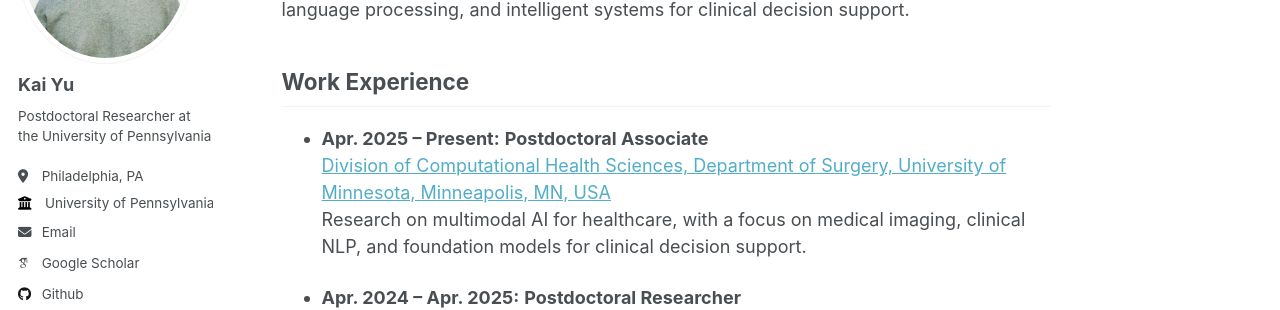
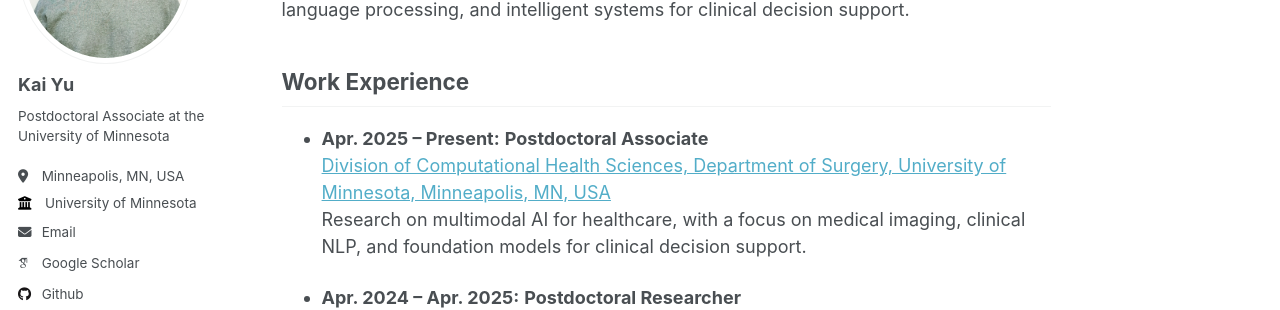
Before and after one commit to yukkai/yukkai.github.io, a Jekyll site: the page built from _pages/about.md, in a window 1280 px wide. Shown: the part 233-543 px from the top of the page. Built offline with Jekyll 4.4.1, drawn with Linux system fonts in a browser that asks for light colours; some web fonts are replaced.

Commit message:
update config

```diff
--- a/_config.yml
+++ b/_config.yml
@@ -24,9 +24,9 @@ author:
   avatar           : "profile.JPG"
   name             : "Kai Yu"
   pronouns         : # example: "she/her"
-  bio              : "Postdoctoral Researcher at the University of Pennsylvania"
-  location         : "Philadelphia, PA"
-  employer         : "University of Pennsylvania"
+  bio              : "Postdoctoral Associate at the University of Minnesota"
+  location         : "Minneapolis, MN, USA"
+  employer         : "University of Minnesota"
   uri              : # URL
   email            : "yukai.suda@gmail.com"
 
```
